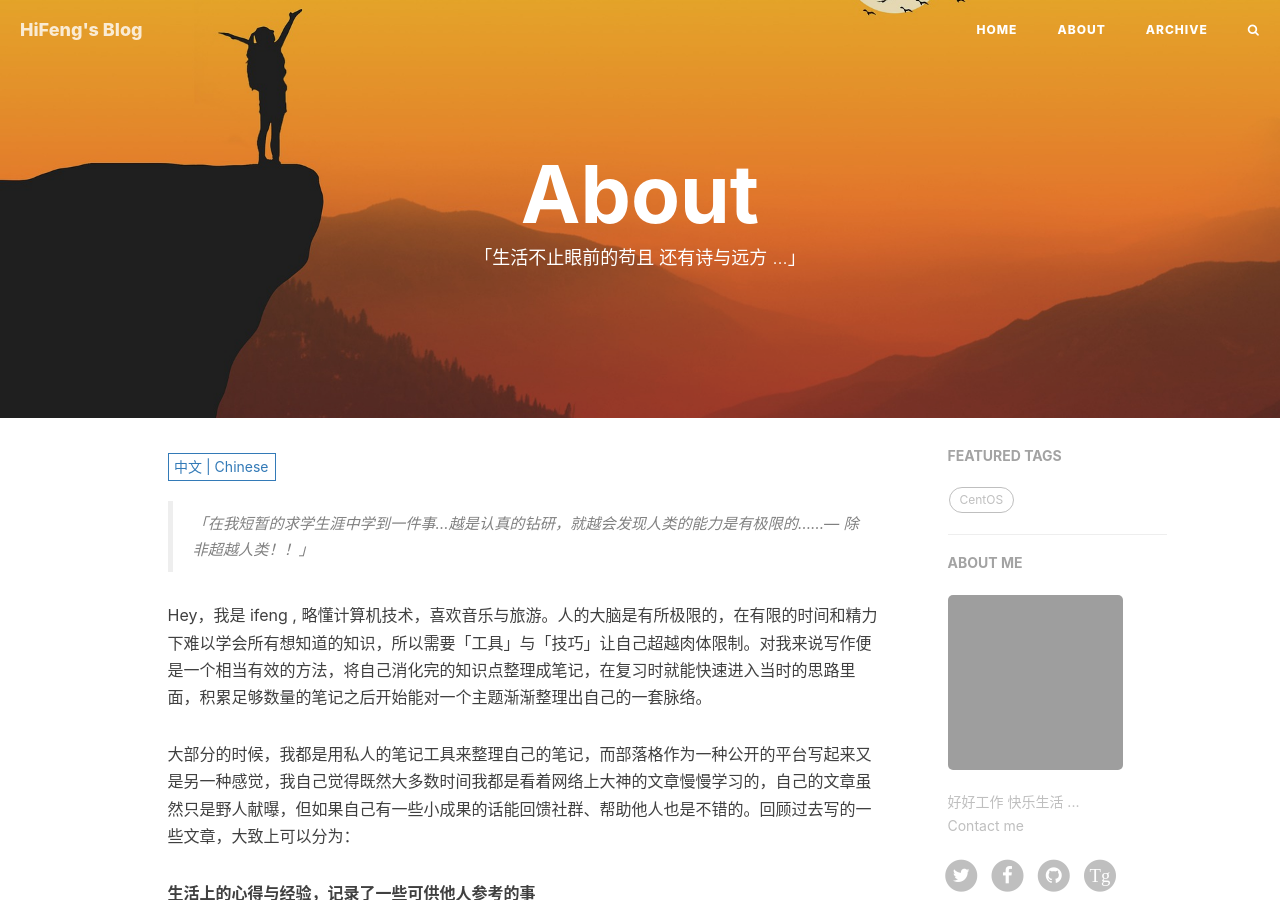
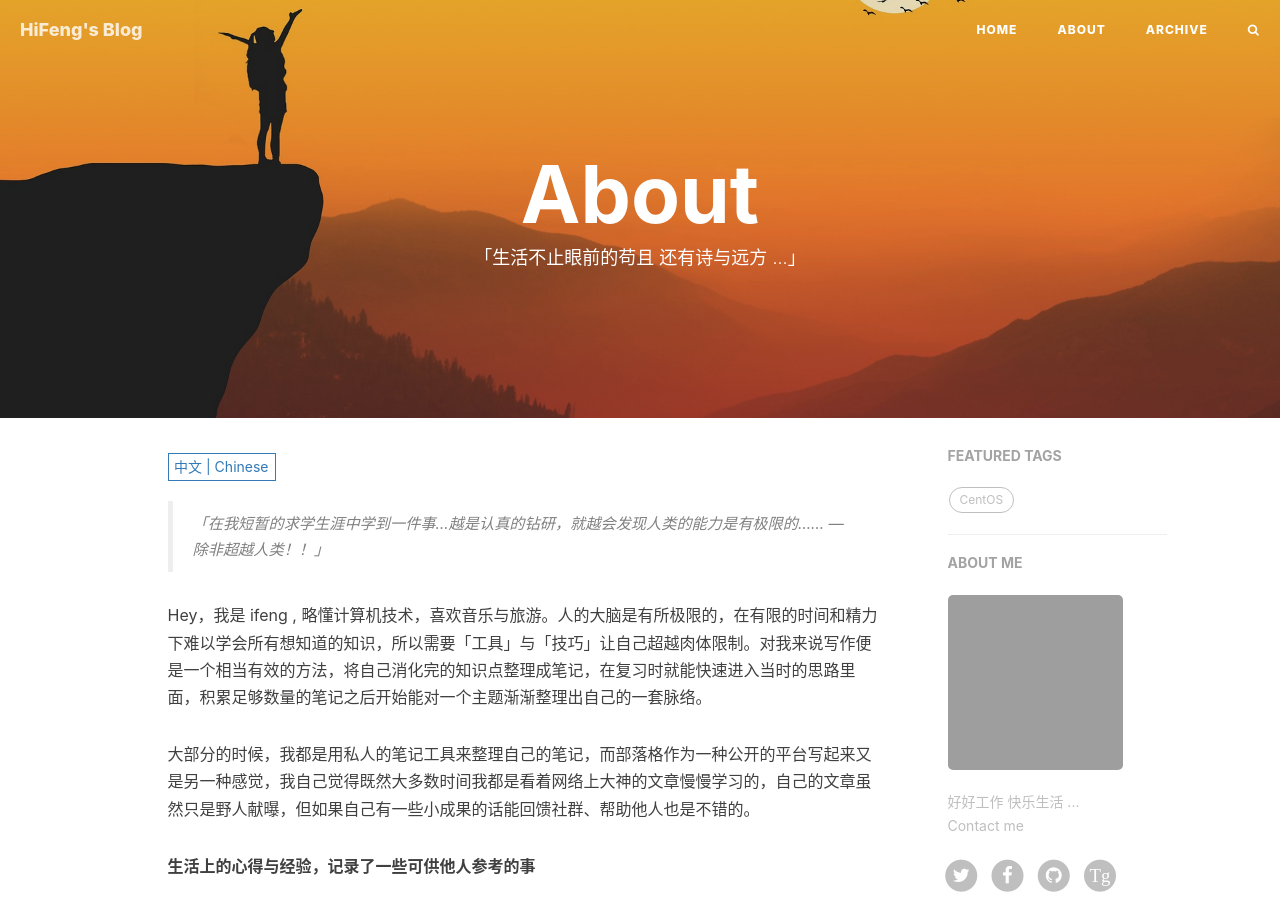
Before and after one commit to a97083435/hiifeng.github.io, a Jekyll site: the page built from about.html, in a window 1280 px wide and 900 px high. Built offline with Jekyll 4.4.1, drawn with Linux system fonts in a browser that asks for light colours; nearby versions of some CDN libraries; comment, search, counter and statistics services are not loaded; grey boxes are pictures that could not be loaded.

Commit message:
Update zh.md

```diff
--- a/_includes/about/zh.md
+++ b/_includes/about/zh.md
@@ -1,8 +1,8 @@
-> 「在我短暂的求学生涯中学到一件事…越是认真的钻研，就越会发现人类的能力是有极限的......— 除非超越人类！！」
+> 「在我短暂的求学生涯中学到一件事…越是认真的钻研，就越会发现人类的能力是有极限的...... — 除非超越人类！！」
 
 Hey，我是 ifeng , 略懂计算机技术，喜欢音乐与旅游。人的大脑是有所极限的，在有限的时间和精力下难以学会所有想知道的知识，所以需要「工具」与「技巧」让自己超越肉体限制。对我来说写作便是一个相当有效的方法，将自己消化完的知识点整理成笔记，在复习时就能快速进入当时的思路里面，积累足够数量的笔记之后开始能对一个主题渐渐整理出自己的一套脉络。
 
-大部分的时候，我都是用私人的笔记工具来整理自己的笔记，而部落格作为一种公开的平台写起来又是另一种感觉，我自己觉得既然大多数时间我都是看着网络上大神的文章慢慢学习的，自己的文章虽然只是野人献曝，但如果自己有一些小成果的话能回馈社群、帮助他人也是不错的。回顾过去写的一些文章，大致上可以分为：
+大部分的时候，我都是用私人的笔记工具来整理自己的笔记，而部落格作为一种公开的平台写起来又是另一种感觉，我自己觉得既然大多数时间我都是看着网络上大神的文章慢慢学习的，自己的文章虽然只是野人献曝，但如果自己有一些小成果的话能回馈社群、帮助他人也是不错的。
 
 **生活上的心得与经验，记录了一些可供他人参考的事**
 
```
